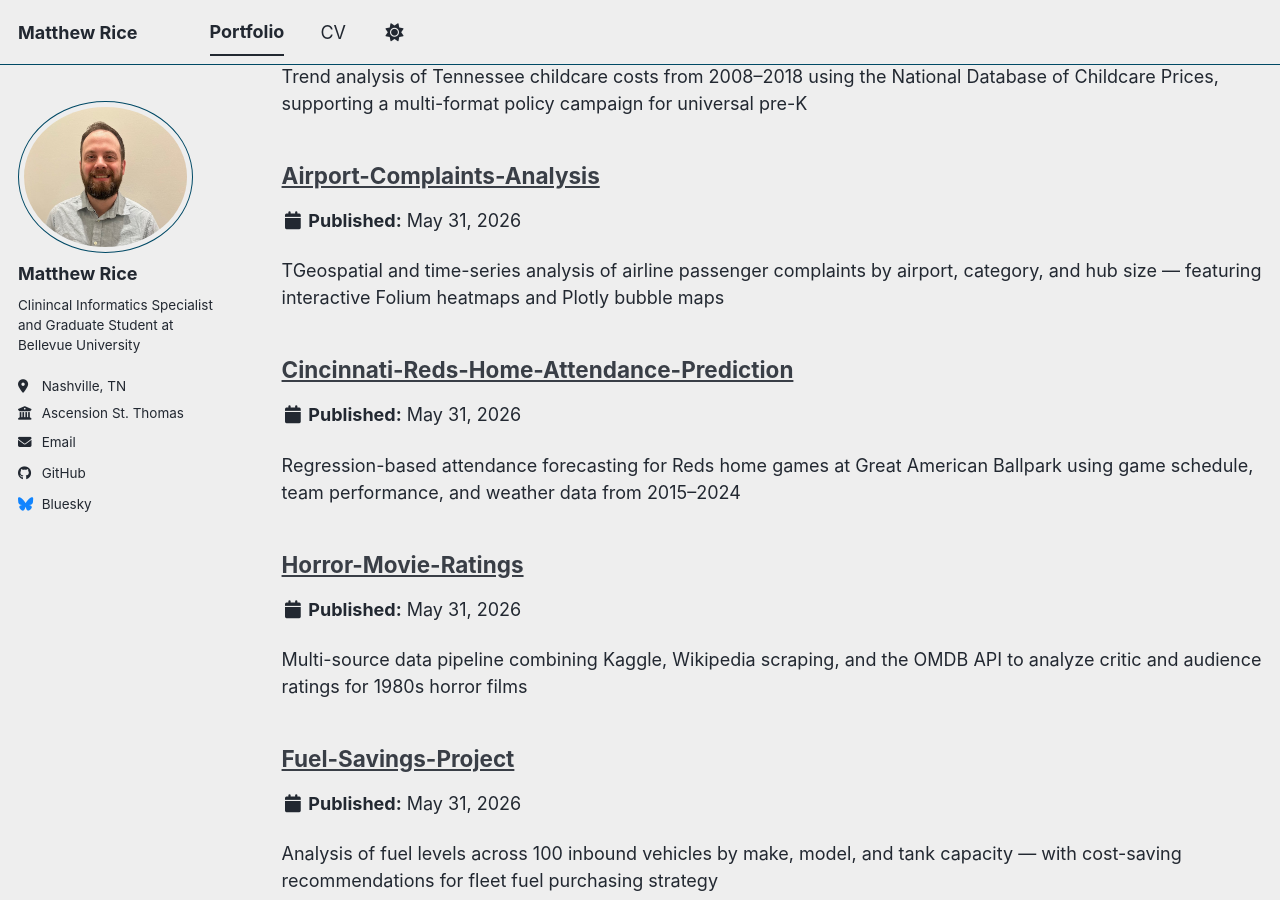
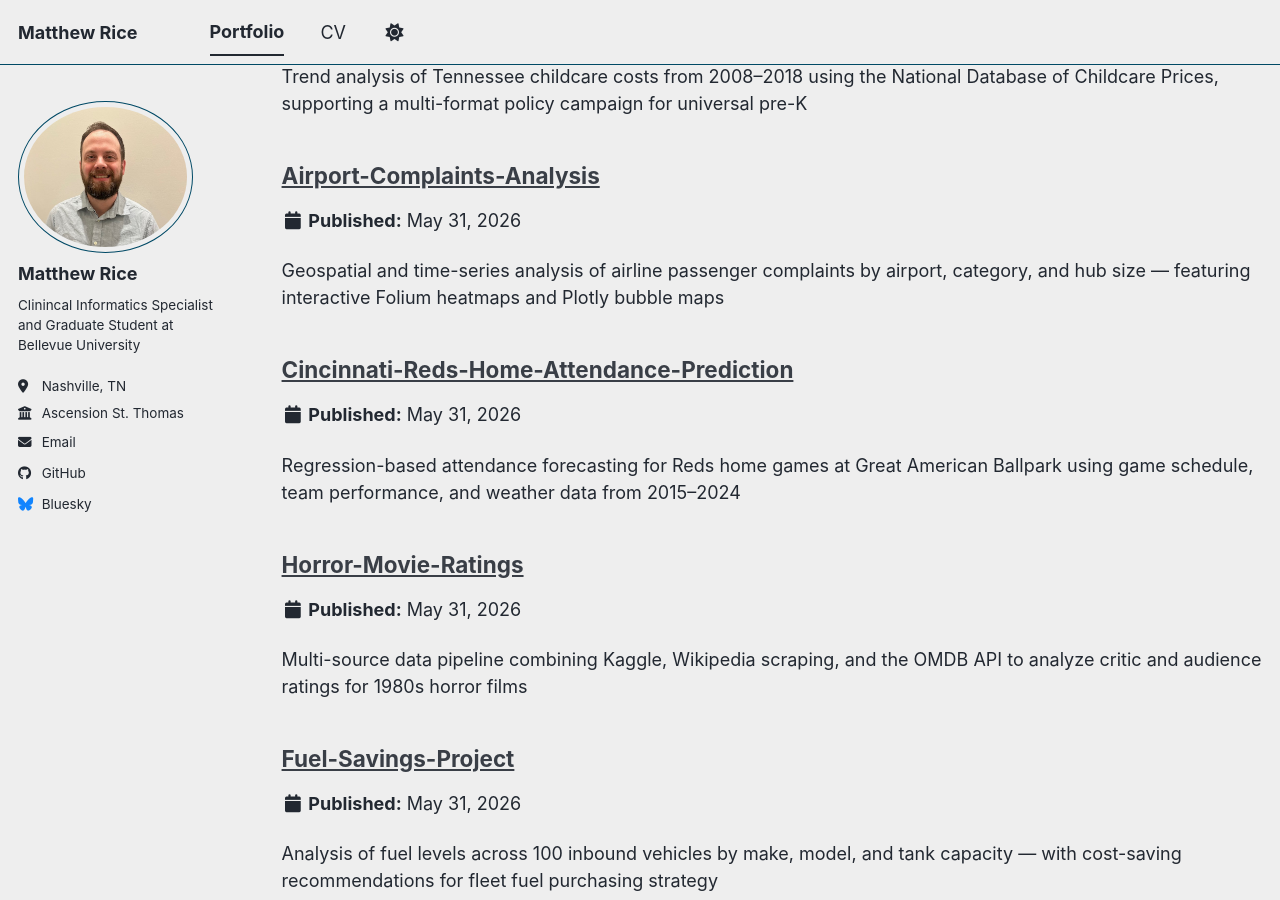
Before and after one commit to Bizarroxela/Bizarroxela.github.io, a Jekyll site: the page built from _pages/portfolio.html, in a window 1280 px wide and 900 px high, scrolled down 401 px. Built offline with Jekyll 4.4.1, drawn with Linux system fonts in a browser that asks for light colours; a script bundle is joined from its source files by our own code; library files that are not in the unit come from our copies.

Commit message:
Update portfolio-3.html

```diff
--- a/_portfolio/portfolio-3.html
+++ b/_portfolio/portfolio-3.html
@@ -1,6 +1,6 @@
 ---
 title: "Airport-Complaints-Analysis"
-excerpt: "TGeospatial and time-series analysis of airline passenger complaints by airport, category, and hub size — featuring interactive Folium heatmaps and Plotly bubble maps"
+excerpt: "Geospatial and time-series analysis of airline passenger complaints by airport, category, and hub size — featuring interactive Folium heatmaps and Plotly bubble maps"
 collection: portfolio
 ---
 
```
